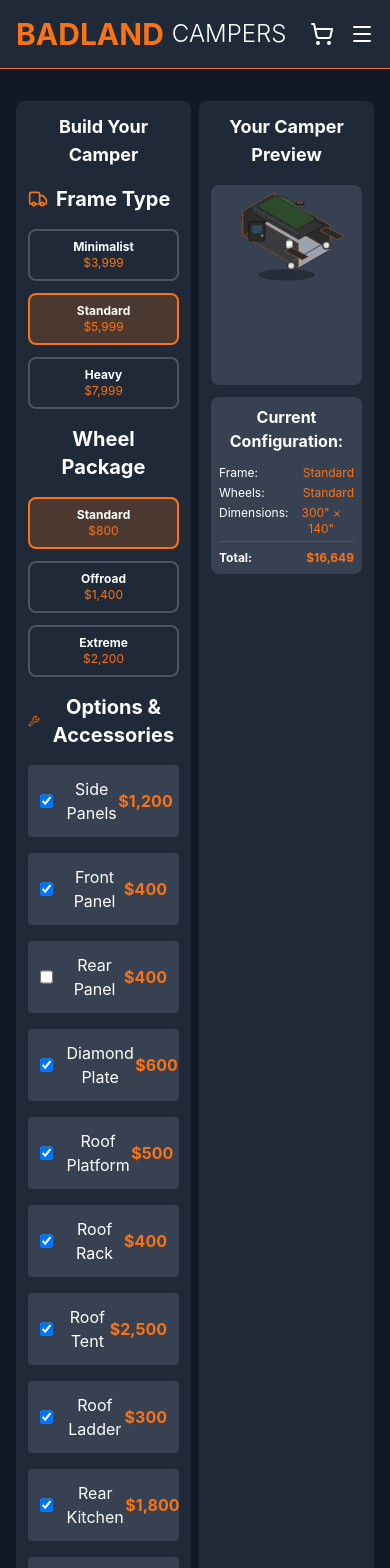
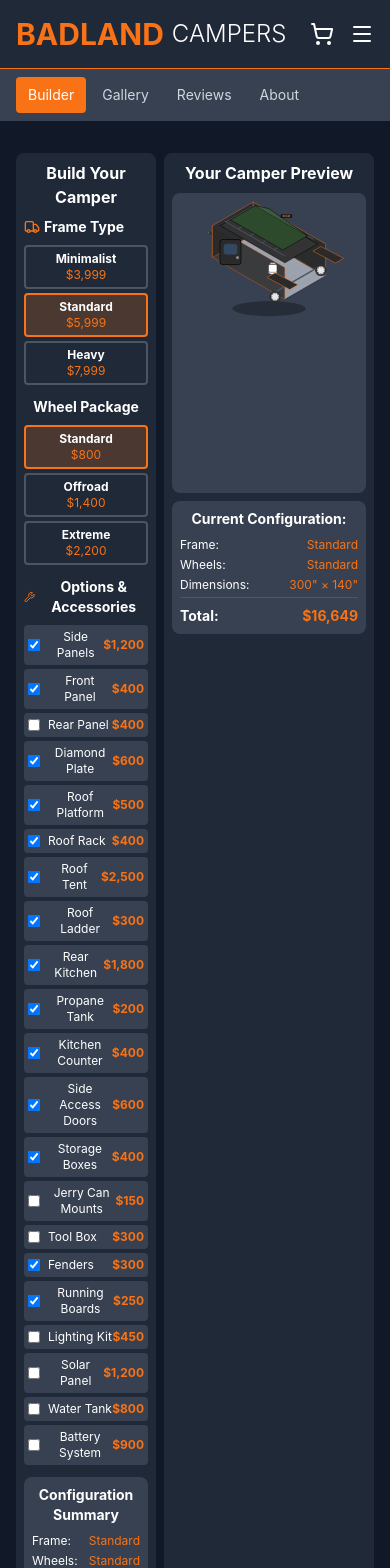
Before and after one commit to grantdozier/jeeperscampers, a React (Create React App) app: page / in a window 390 px wide. Shown: the top 1568 px of the page. Built offline with nearby package versions, Linux system fonts and the light colour scheme.

Commit message:
adding elements

```diff
--- a/src/components/JeepersCampers.tsx
+++ b/src/components/JeepersCampers.tsx
@@ -195,7 +195,7 @@
             <div className="text-2xl font-light">CAMPERS</div>
           </div>
           <nav className="hidden md:flex space-x-6">
-            {['builder', 'reviews', 'about'].map((tab) => (
+            {['builder', 'reviews', 'gallery', 'about'].map((tab) => (
               <button
                 key={tab}
                 onClick={() => setActiveTab(tab)}
@@ -223,7 +223,7 @@
         </div>
         {mobileMenu && (
           <nav className="md:hidden mt-4 flex flex-col space-y-2 px-4 pb-4">
-            {['builder', 'reviews', 'about'].map((tab) => (
+            {['builder', 'reviews', 'gallery', 'about'].map((tab) => (
               <button
                 key={tab}
                 onClick={() => {
@@ -238,6 +238,25 @@
           </nav>
         )}
       </header>
+
+      {/* Mobile Navigation - Always Visible */}
+      <nav className="md:hidden bg-gray-700 px-4 py-2">
+        <div className="flex space-x-1 overflow-x-auto">
+          {['builder', 'gallery', 'reviews', 'about'].map((tab) => (
+            <button
+              key={tab}
+              onClick={() => setActiveTab(tab)}
+              className={`px-3 py-2 rounded text-sm whitespace-nowrap transition ${
+                activeTab === tab
+                  ? 'bg-orange-500 text-white'
+                  : 'text-gray-300 hover:text-orange-500 hover:bg-gray-600'
+              }`}
+            >
+              {tab.charAt(0).toUpperCase() + tab.slice(1)}
+            </button>
+          ))}
+        </div>
+      </nav>
 
       {/* CART DRAWER */}
       {showCart && (
@@ -294,31 +313,31 @@
       <main className="container mx-auto px-4 py-8">
         {/* BUILDER TAB */}
         {activeTab === 'builder' && (
-          <div className="grid grid-cols-2 gap-2 sm:gap-4 md:gap-6 lg:gap-8">
+          <div className="grid grid-cols-2 gap-2 sm:gap-4 md:gap-6 lg:gap-8" style={{ gridTemplateColumns: '1fr 1.5fr' }}>
             {/* CONFIGURATOR PANEL */}
-            <div className="bg-gray-800 rounded-lg p-3 sm:p-4 lg:p-6">
-              <h2 className="text-lg sm:text-2xl lg:text-3xl font-bold mb-4 lg:mb-6 text-center">Build Your Camper</h2>
+            <div className="bg-gray-800 rounded-lg p-2 sm:p-3 lg:p-4">
+              <h2 className="text-base sm:text-xl lg:text-2xl font-bold mb-2 lg:mb-4 text-center">Build Your Camper</h2>
 
               {/* Frame Selection */}
-              <div className="mb-4 lg:mb-8">
-                <h3 className="text-xl font-bold mb-4 flex items-center">
-                  <Truck className="mr-2 text-orange-500" size={20} />
+              <div className="mb-3 lg:mb-6">
+                <h3 className="text-sm sm:text-base lg:text-lg font-bold mb-2 lg:mb-3 flex items-center">
+                  <Truck className="mr-1 sm:mr-2 text-orange-500" size={16} />
                   Frame Type
                 </h3>
-                <div className="grid grid-cols-1 lg:grid-cols-3 gap-3 lg:gap-4">
+                <div className="grid grid-cols-1 lg:grid-cols-3 gap-1 sm:gap-2 lg:gap-3">
                   {['minimalist', 'standard', 'heavy'].map((frame) => (
                     <button
                       key={frame}
                       onClick={() => setFrameType(frame)}
-                      className={`p-2 sm:p-3 lg:p-4 rounded-lg border-2 transition ${
+                      className={`p-1 sm:p-2 lg:p-3 rounded border-2 transition ${
                         config.frame === frame
                           ? 'border-orange-500 bg-orange-500/20'
                           : 'border-gray-600 hover:border-orange-300'
                       }`}
                     >
                       <div className="text-center">
-                        <div className="font-bold text-xs sm:text-sm lg:text-base capitalize">{frame}</div>
-                        <div className="text-orange-500 text-xs sm:text-sm lg:text-base">
+                        <div className="font-bold text-xs lg:text-sm capitalize">{frame}</div>
+                        <div className="text-orange-500 text-xs lg:text-sm">
                           ${prices[frame as keyof typeof prices].toLocaleString()}
                         </div>
                       </div>
@@ -328,22 +347,22 @@
               </div>
 
               {/* Wheel Selection */}
-              <div className="mb-4 lg:mb-8">
-                <h3 className="text-xl font-bold mb-4">Wheel Package</h3>
-                <div className="grid grid-cols-1 lg:grid-cols-2 gap-3 lg:gap-4">
+              <div className="mb-3 lg:mb-6">
+                <h3 className="text-sm sm:text-base lg:text-lg font-bold mb-2 lg:mb-3">Wheel Package</h3>
+                <div className="grid grid-cols-1 lg:grid-cols-2 gap-1 sm:gap-2 lg:gap-3">
                   {['standard', 'offroad', 'extreme'].map((wheel) => (
                     <button
                       key={wheel}
                       onClick={() => setWheelType(wheel)}
-                      className={`p-2 sm:p-3 lg:p-4 rounded-lg border-2 transition ${
+                      className={`p-1 sm:p-2 lg:p-3 rounded border-2 transition ${
                         config.wheels === wheel
                           ? 'border-orange-500 bg-orange-500/20'
                           : 'border-gray-600 hover:border-orange-300'
                       }`}
                     >
                       <div className="text-center">
-                        <div className="font-bold text-xs sm:text-sm lg:text-base capitalize">{wheel}</div>
-                        <div className="text-orange-500 text-xs sm:text-sm lg:text-base">
+                        <div className="font-bold text-xs lg:text-sm capitalize">{wheel}</div>
+                        <div className="text-orange-500 text-xs lg:text-sm">
                           ${prices[('wheels_' + wheel) as keyof typeof prices].toLocaleString()}
                         </div>
                       </div>
@@ -353,62 +372,75 @@
               </div>
 
               {/* Options Grid */}
-              <div className="mb-8">
-                <h3 className="text-xl font-bold mb-4 flex items-center">
-                  <Wrench className="mr-2 text-orange-500" size={20} />
+              <div className="mb-3 lg:mb-6">
+                <h3 className="text-sm sm:text-base lg:text-lg font-bold mb-2 lg:mb-3 flex items-center">
+                  <Wrench className="mr-1 sm:mr-2 text-orange-500" size={16} />
                   Options & Accessories
                 </h3>
-                <div className="grid grid-cols-1 md:grid-cols-2 gap-4">
+                <div className="grid grid-cols-1 md:grid-cols-2 gap-1 sm:gap-2 lg:gap-3">
                   {Object.entries(prices).filter(([key]) =>
                     !key.startsWith('wheels_') && !['minimalist', 'standard', 'heavy'].includes(key)
                   ).map(([key, price]) => (
-                    <label key={key} className="flex items-center justify-between p-3 bg-gray-700 rounded cursor-pointer hover:bg-gray-600 transition">
+                    <label key={key} className="flex items-center justify-between p-1 sm:p-2 lg:p-3 bg-gray-700 rounded cursor-pointer hover:bg-gray-600 transition">
                       <div className="flex items-center">
                         <input
                           type="checkbox"
                           checked={config[key as keyof typeof config] as boolean}
                           onChange={() => toggleConfig(key)}
-                          className="mr-3 w-4 h-4 text-orange-500 bg-gray-600 border-gray-500 rounded focus:ring-orange-500"
+                          className="mr-2 w-3 h-3 sm:w-4 sm:h-4 text-orange-500 bg-gray-600 border-gray-500 rounded focus:ring-orange-500"
                         />
-                        <span className="capitalize">{key.replace(/([A-Z])/g, ' $1').trim()}</span>
+                        <span className="capitalize text-xs sm:text-sm lg:text-base">{key.replace(/([A-Z])/g, ' $1').trim()}</span>
                       </div>
-                      <span className="text-orange-500 font-bold">${price.toLocaleString()}</span>
+                      <span className="text-orange-500 font-bold text-xs sm:text-sm lg:text-base">${price.toLocaleString()}</span>
                     </label>
                   ))}
                 </div>
               </div>
 
-              {/* Price Summary */}
-              <div className="bg-gray-700 rounded-lg p-6 mb-6">
-                <div className="flex justify-between items-center text-2xl font-bold">
-                  <span>Total Price:</span>
-                  <span className="text-orange-500">${calculatePrice().toLocaleString()}</span>
+              {/* Pricing Summary */}
+              <div className="bg-gray-700 rounded-lg p-2 sm:p-3 lg:p-4 mb-3 lg:mb-6">
+                <h3 className="font-bold mb-2 text-sm lg:text-base">Configuration Summary</h3>
+                <div className="space-y-1 text-xs sm:text-sm">
+                  <div className="flex justify-between">
+                    <span>Frame:</span>
+                    <span className="text-orange-500 capitalize">{config.frame}</span>
+                  </div>
+                  <div className="flex justify-between">
+                    <span>Wheels:</span>
+                    <span className="text-orange-500 capitalize">{config.wheels}</span>
+                  </div>
+                  <div className="border-t border-gray-600 pt-2 mt-2">
+                    <div className="flex justify-between font-bold text-sm lg:text-lg">
+                      <span>Total:</span>
+                      <span className="text-orange-500">${calculatePrice().toLocaleString()}</span>
+                    </div>
+                  </div>
                 </div>
               </div>
 
-              {/* Add to Cart Button */}
+              {/* Add to Cart */}
               <button
                 onClick={addToCart}
-                className="w-full bg-orange-500 hover:bg-orange-600 text-white py-4 rounded-lg font-bold text-xl transition flex items-center justify-center"
+                className="w-full bg-orange-500 hover:bg-orange-600 text-white py-2 sm:py-3 lg:py-4 rounded-lg font-bold text-sm sm:text-base lg:text-xl transition flex items-center justify-center"
               >
-                <ShoppingCart className="mr-2" size={24} />
+                <ShoppingCart className="mr-1 sm:mr-2" size={16} />
                 Add to Cart
               </button>
             </div>
 
             {/* VISUAL PREVIEW */}
-            <div className="bg-gray-800 rounded-lg p-3 sm:p-4 lg:p-6">
-              <h3 className="text-lg lg:text-xl font-bold mb-4 text-center">Your Camper Preview</h3>
+            <div className="bg-gray-800 rounded-lg p-2 sm:p-3 lg:p-4 sticky top-4">
+              <h3 className="text-base sm:text-lg lg:text-xl font-bold mb-2 lg:mb-4 text-center">Your Camper Preview</h3>
 
               {/* Interactive 3D Configurator */}
-              <div className="mb-3 lg:mb-6 bg-gray-700 rounded-lg p-1 sm:p-2 lg:p-4" style={{ minHeight: '200px' }}>
+              <div className="mb-2 lg:mb-4 bg-gray-700 rounded-lg p-1 sm:p-2 lg:p-3" style={{ minHeight: '300px' }}>
                 <CamperConfigurator config={config} />
               </div>
 
               {/* Configuration Summary */}
-              <div className="bg-gray-700 rounded-lg p-2 sm:p-3 lg:p-4 mb-3 lg:mb-4">
-                <h4 className="font-bold mb-3">Current Configuration:</h4>
-                <div className="space-y-1 sm:space-y-2 text-xs sm:text-sm">
+              <div className="bg-gray-700 rounded-lg p-2 lg:p-3 mb-2 lg:mb-3">
+                <h4 className="font-bold mb-2 text-sm lg:text-base">Current Configuration:</h4>
+                <div className="space-y-1 text-xs lg:text-sm">
                   <div className="flex justify-between">
                     <span>Frame:</span>
                     <span className="text-orange-500 capitalize">{config.frame}</span>
@@ -422,7 +454,7 @@
                     <span className="text-orange-500">{dims.width}" × {dims.height}"</span>
                   </div>
                   <div className="border-t border-gray-600 pt-2 mt-2">
-                    <div className="flex justify-between font-bold">
+                    <div className="flex justify-between font-bold text-sm lg:text-lg">
                       <span>Total:</span>
                       <span className="text-orange-500">${calculatePrice().toLocaleString()}</span>
                     </div>
@@ -432,7 +464,7 @@
 
               {/* Image Gallery */}
               <div className="hidden lg:block">
-                <h4 className="font-bold mb-3">Gallery</h4>
+                <h4 className="font-bold mb-2 text-sm">Gallery</h4>
                 <div className="grid grid-cols-2 gap-2">
                   {galleryMedia.map((media, idx) => (
                     <button
@@ -441,7 +473,7 @@
                         setSelectedMedia(idx);
                         setShowLightbox(true);
                       }}
-                      className="w-full h-20 object-cover rounded cursor-pointer hover:opacity-80 transition"
+                      className="w-full h-16 object-cover rounded cursor-pointer hover:opacity-80 transition"
                     >
                       {media.type === 'image' ? (
                         <img
@@ -466,6 +498,60 @@
                   ))}
                 </div>
               </div>
+            </div>
+          </div>
+        )}
+
+        {/* GALLERY TAB */}
+        {activeTab === 'gallery' && (
+          <div className="max-w-6xl mx-auto">
+            <h2 className="text-3xl font-bold mb-8 text-center">Badland Campers Gallery</h2>
+            <div className="grid grid-cols-1 sm:grid-cols-2 lg:grid-cols-3 gap-6">
+              {galleryMedia.map((media, idx) => (
+                <div
+                  key={idx}
+                  className="bg-gray-800 rounded-lg overflow-hidden hover:transform hover:scale-105 transition-transform duration-300 cursor-pointer"
+                  onClick={() => {
+                    setSelectedMedia(idx);
+                    setShowLightbox(true);
+                  }}
+                >
+                  <div className="relative h-48 overflow-hidden">
+                    {media.type === 'image' ? (
+                      <img
+                        src={media.src}
+                        alt={media.title}
+                        className="w-full h-full object-cover hover:scale-110 transition-transform duration-300"
+                        onError={(e) => {
+                          e.currentTarget.style.display = 'none';
+                        }}
+                      />
+                    ) : (
+                      <div className="relative">
+                        <video
+                          src={media.src}
+                          title={media.title}
+                          className="w-full h-full object-cover"
+                          onError={(e) => {
+                            e.currentTarget.style.display = 'none';
+                          }}
+                        />
+                        <div className="absolute inset-0 flex items-center justify-center bg-black bg-opacity-30">
+                          <div className="bg-orange-500 rounded-full p-3">
+                            <svg className="w-6 h-6 text-white" fill="currentColor" viewBox="0 0 20 20">
+                              <path fillRule="evenodd" d="M10 18a8 8 0 100-16 8 8 0 000 16zM9.555 7.168A1 1 0 008 8v4a1 1 0 001.555.832l3-2a1 1 0 000-1.664l-3-2z" clipRule="evenodd" />
+                            </svg>
+                          </div>
+                        </div>
+                      </div>
+                    )}
+                  </div>
+                  <div className="p-4">
+                    <h3 className="font-bold text-lg mb-2 text-orange-500">{media.title}</h3>
+                    <p className="text-gray-400 text-sm">{media.description}</p>
+                  </div>
+                </div>
+              ))}
             </div>
           </div>
         )}
```
